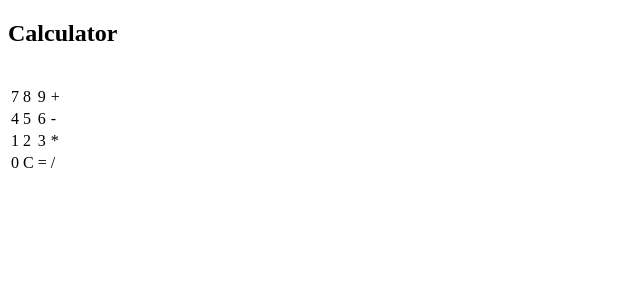
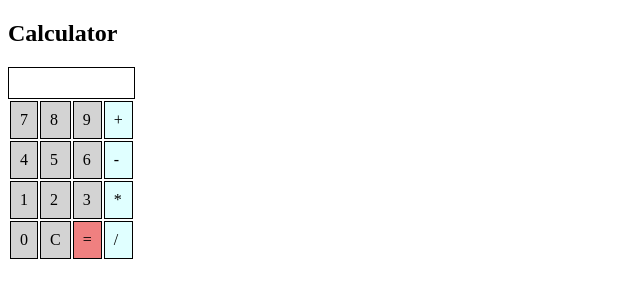
Before and after one commit to Talu58/Calculator, a plain HTML site: page index.html in a window 1280 px wide. Shown: the whole page, without its empty margins (0-640 px from the left). Drawn offline with nearby package versions, Linux system fonts and the light colour scheme.

Commit message:
Styled calculator

```diff
--- a/index.html
+++ b/index.html
@@ -2,36 +2,36 @@
 <html>
   <head>
     <script src="https://ajax.googleapis.com/ajax/libs/jquery/3.1.1/jquery.min.js"></script>
+    <link href="style.css" rel="stylesheet" type="text/css">
   </head>
   <body>
     <h2>Calculator</h2>
 
     <div id="display"></div>
-    <br>
     <table>
       <tr>
         <td id="7">7</td>
         <td id="8">8</td>
         <td id="9">9</td>
-        <td id="add">+</td>
+        <td id="add" class="operation">+</td>
       </tr>
       <tr>
         <td id="4">4</td>
         <td id="5">5</td>
         <td id="6">6</td>
-        <td id="minus">-</td>
+        <td id="minus" class="operation">-</td>
       </tr>
       <tr>
         <td id="1">1</td>
         <td id="2">2</td>
         <td id="3">3</td>
-        <td id="multiply">*</td>
+        <td id="multiply" class="operation">*</td>
       </tr>
       <tr>
         <td id="0">0</td>
         <td id="clear">C</td>
         <td id="equal">=</td>
-        <td id="divide">/</td>
+        <td id="divide" class="operation">/</td>
       </tr>
     </table>
   <script src="app.js"></script>
--- /dev/null
+++ b/style.css
@@ -0,0 +1,20 @@
+td {
+  border: 1px solid black;
+  padding: 9px;
+  background: lightgrey;
+}
+
+#display {
+  border: 1px solid black;
+  height: 30px;
+  width: 125px;
+  overflow-x: auto;
+}
+
+#equal {
+  background: lightcoral;
+}
+
+.operation {
+  background: lightcyan;
+}
```
Also changed, not shown: 1 other file.
